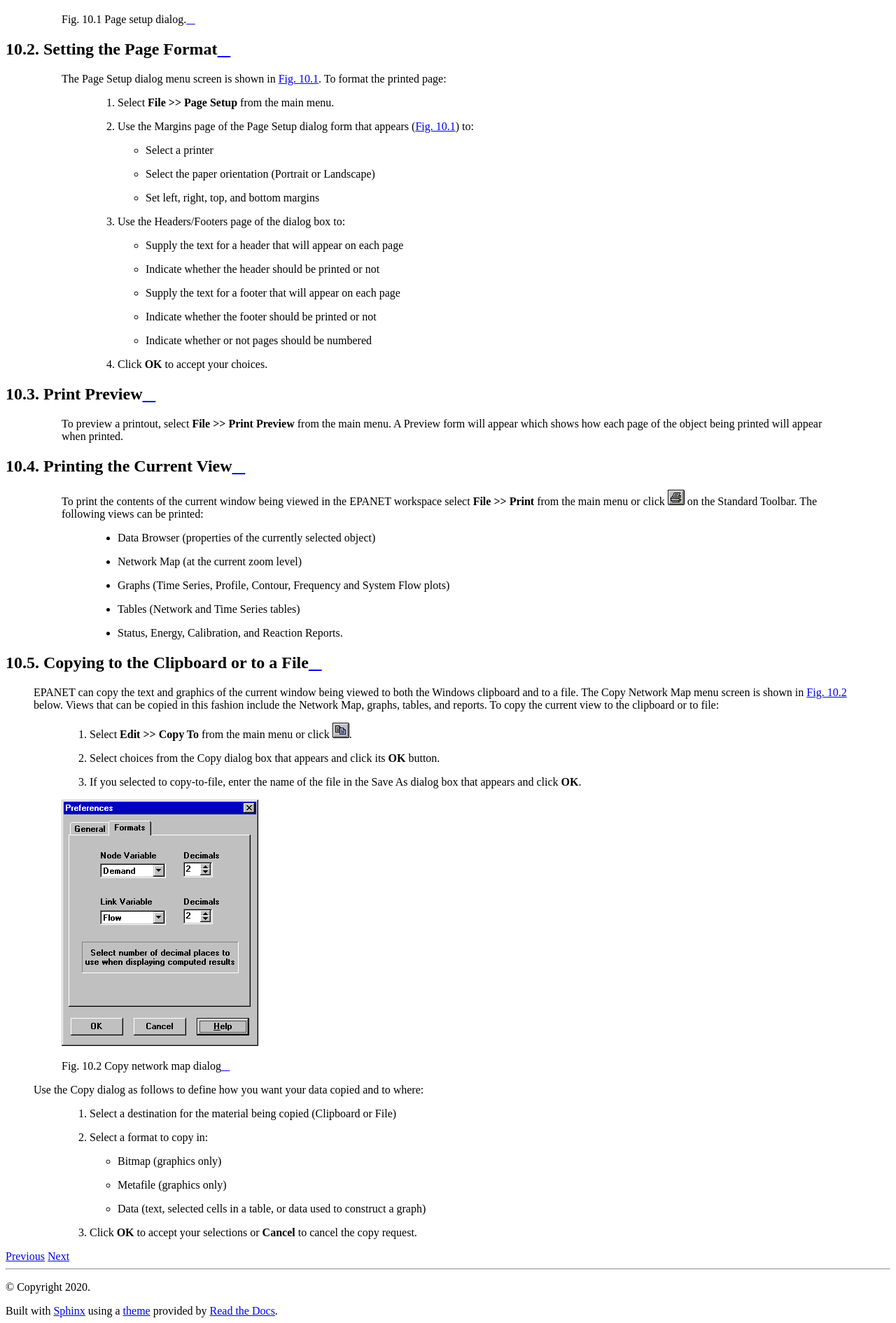
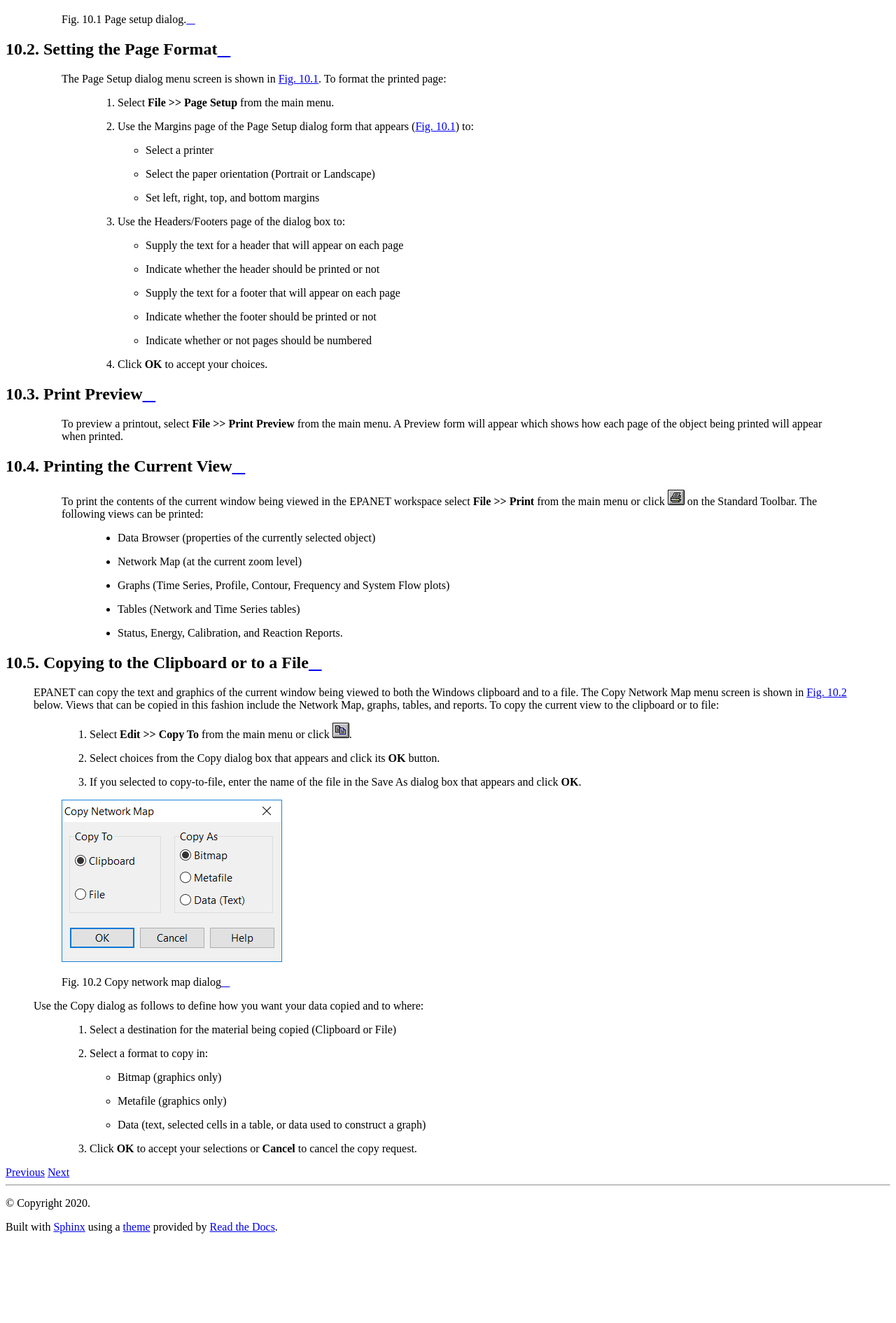
Before and after one commit to USEPA/epanet-manual, a Sphinx documentation site: the page built from docs/10_printing_copying.rst, in a window 1280 px wide. Shown: the part 1416-3307 px from the top of the page at 70% size. Built offline with Sphinx 7.4.7 and the Read the Docs theme 2.0.0, drawn with Linux system fonts in a browser that asks for light colours; after the commit the page ends 3187 px from its top, so only the background shows below that.

Commit message:
Image name

```diff
--- a/docs/10_printing_copying.rst
+++ b/docs/10_printing_copying.rst
@@ -128,7 +128,7 @@ Copying to the Clipboard or to a File
 
 
    .. _fig-CopyMap:
-   .. figure:: media/image59.png
+   .. figure:: media/image92.png
       :alt: Copy Network Map Dialog in EPANET
 
       Copy network map dialog
```
Also changed, not shown: docs/media/copymap.PNG (deleted), docs/media/copymap2.PNG (deleted), docs/media/image92-old.png (added), docs/media/image92.png.
